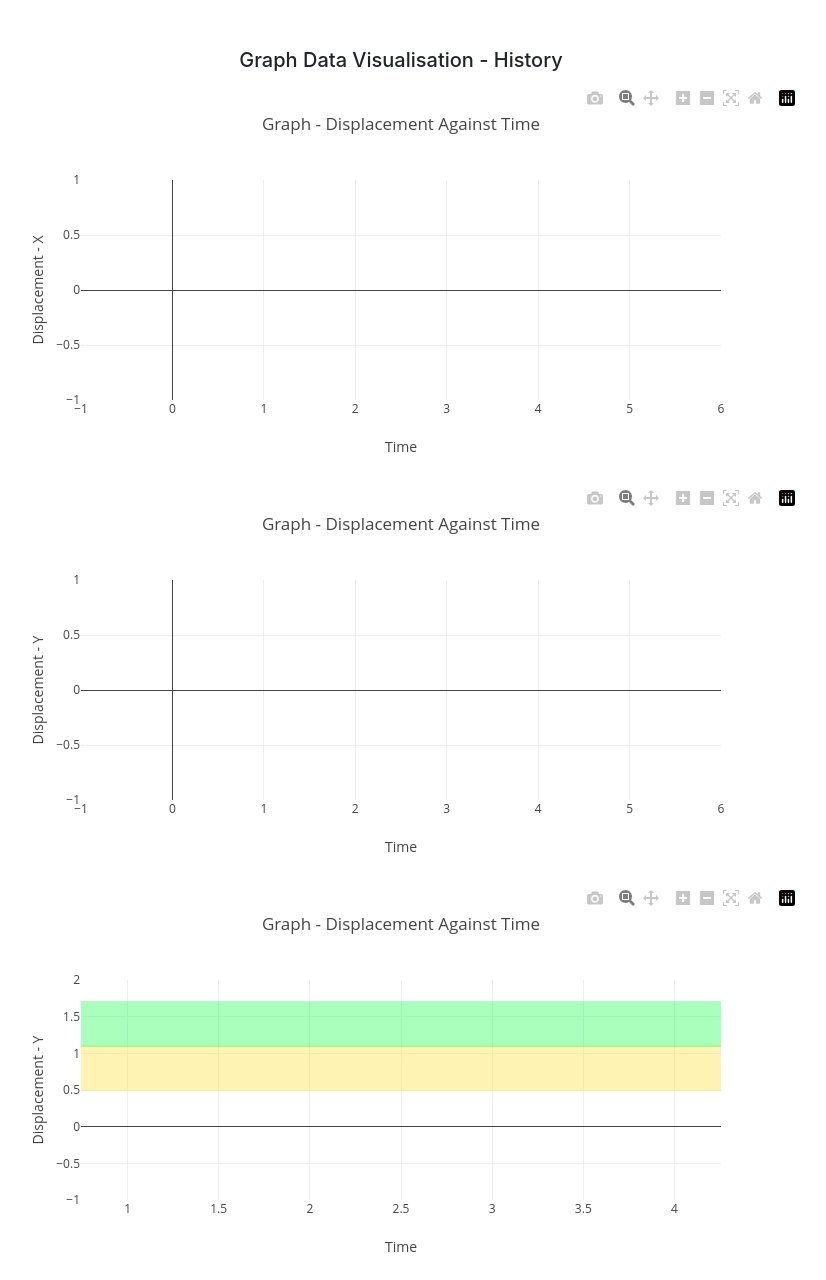
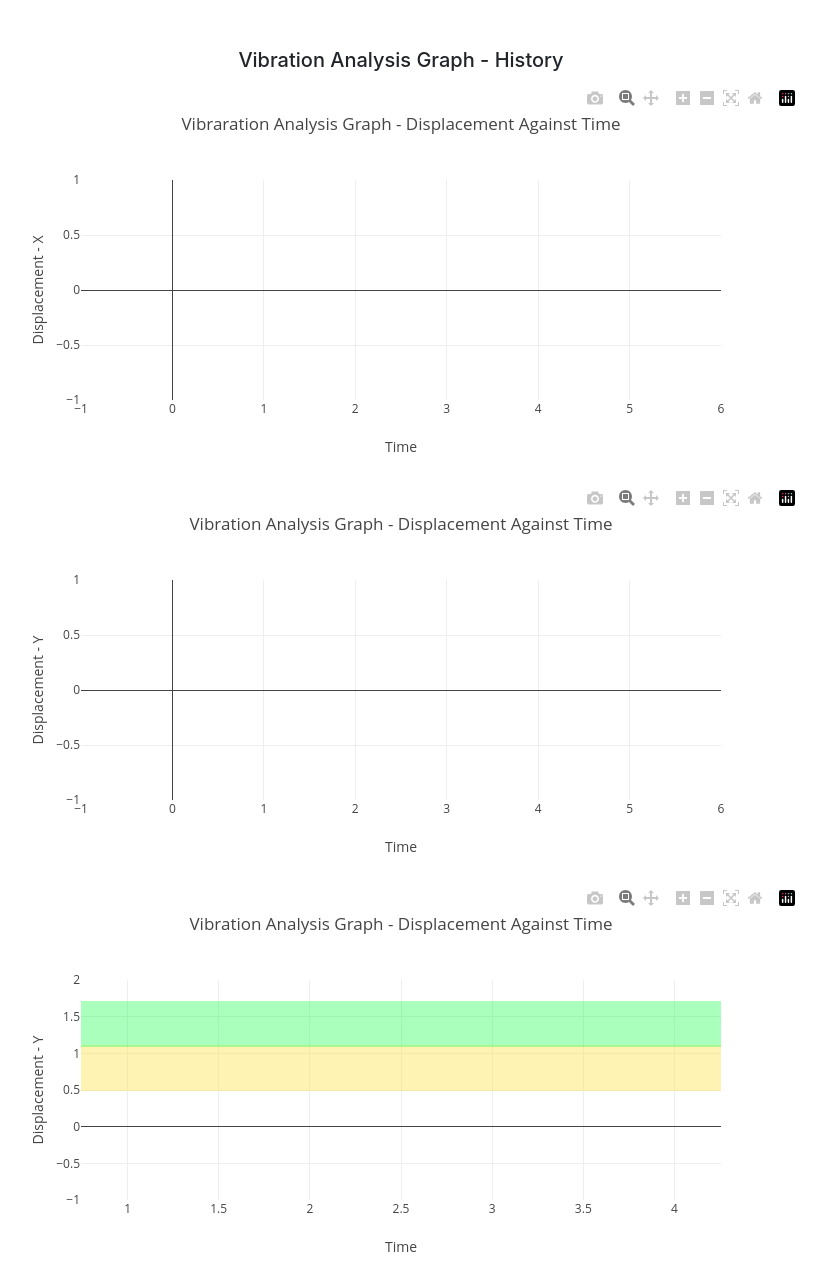
Before and after one commit to japodhidev/graph, a Flask app: page /api/history in a window 1280 px wide. Shown: the whole page, without its empty margins (239-1065 px from the left). Run offline with Flask 3, Linux system fonts and the light colour scheme; some libraries are stand-ins or nearby versions.

Commit message:
ui - headings

```diff
--- a/templates/history.html
+++ b/templates/history.html
@@ -24,7 +24,7 @@
             <div class="col">
             </div>
             <div class="col-auto">
-              <h5 class="mt-5 text-center">Graph Data Visualisation - History</h5>
+              <h5 class="mt-5 text-center">Vibration Analysis Graph - History</h5>
                 <p id="x-value" hidden="hidden">{{ xa }}</p>
 
                 <div id="x_graph" style="width: 800px;height: 400px"></div>
@@ -72,7 +72,7 @@
 
 
         var layout = {
-            title: "Graph - Displacement Against Time",
+            title: "Vibraration Analysis Graph - Displacement Against Time",
             yaxis: {
                 title: "Displacement - X",
                 range: [-1, 1]
@@ -83,7 +83,7 @@
         };
 
         var layouty = {
-            title: "Graph - Displacement Against Time",
+            title: "Vibration Analysis Graph - Displacement Against Time",
             yaxis: {
                 title: "Displacement - Y",
                 range: [-1, 1]
@@ -112,7 +112,7 @@
 
 
           var traceWarn = {
-            title: "Graph - Displacement Against Time",
+            title: "Vibration Analysis Graph - Displacement Against Time",
             yaxis: {
                 title: "Displacement - Y",
                 range: [-1, 2]
--- a/templates/index.html
+++ b/templates/index.html
@@ -26,7 +26,7 @@
             <div class="col mt-4">
             </div>
             <div class="col-auto">
-              <h5 class="mt-5 text-center">Graph Data Visualisation</h5>
+              <h5 class="mt-5 text-center">Vibration Analysis Graph</h5>
                <p id="x-value" hidden="hidden">{{ xa }}</p>
 
                 <div id="x_graph" style="width: 800px;height: 400px"></div>
@@ -92,7 +92,7 @@
         }];
 
         var plotLayout = {
-            title: "Graph - Displacement Against Time",
+            title: "Vibration Analysis Graph - Displacement Against Time",
             yaxis: {
                 title: "Displacement - X",
                 range: [-0.1, 0.1]
@@ -103,7 +103,7 @@
         };
 
         var plotLayoutY = {
-            title: "Graph - Displacement Against Time",
+            title: "Vibration Analysis Graph - Displacement Against Time",
             yaxis: {
                 title: "Displacement - Y",
                 range: [-0.1, 0.1]
```
